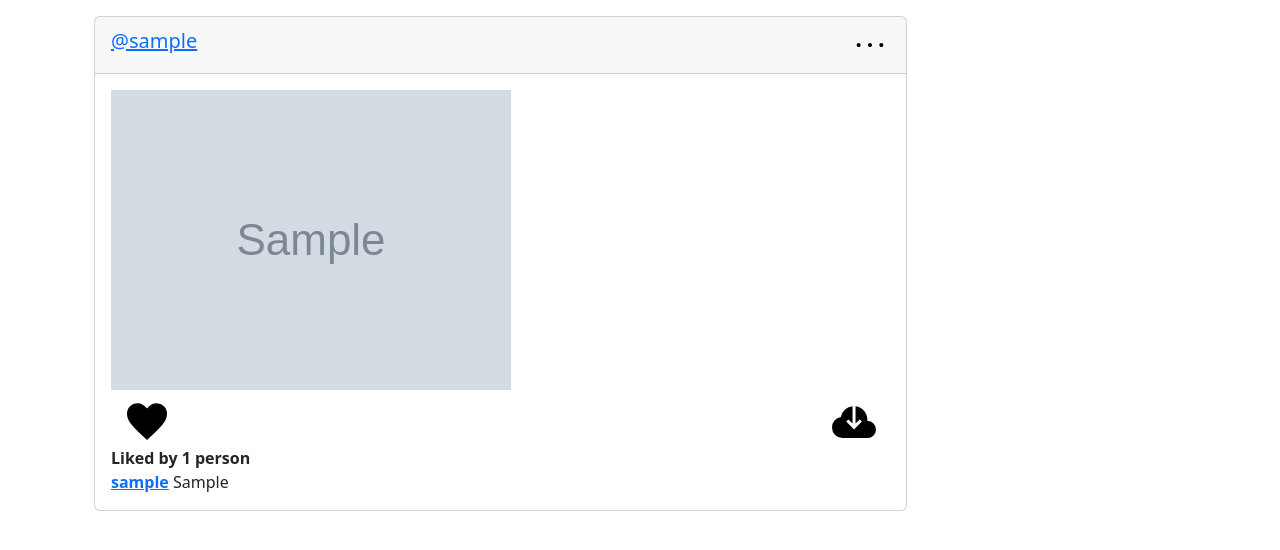
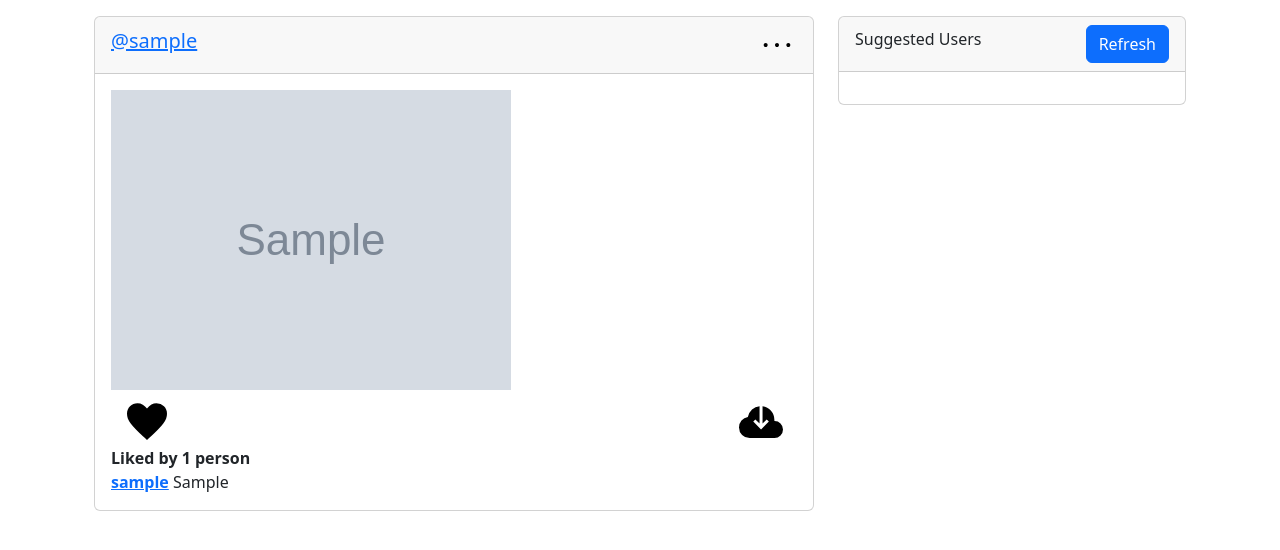
Before and after one commit to fmendezr/InstagramClone, a Django app: page / in a window 1280 px wide. Shown: the part 74-624 px from the top of the page. Run offline with Django 4.2, Linux system fonts and the light colour scheme; a user stored in the database is signed in; tables that the repository leaves empty hold one stand-in row (values such as "Sample post"); grey boxes marked "Sample" are stand-in pictures; some libraries are stand-ins or nearby versions.

Commit message:
add suggested users

```diff
--- a/social_media_app/core/views.py
+++ b/social_media_app/core/views.py
@@ -4,6 +4,7 @@ from django.contrib.auth.models import User
 from django.contrib.auth.decorators import login_required
 from django.contrib import auth
 from . import models
+from random import randint
 
 # Create your views here.
 @login_required(login_url='login/')
@@ -14,7 +15,9 @@ def home(request):
     user_following = [user.user for user in models.FollowerCount.objects.filter(follower=user_object)]
     posts = models.Post.objects.filter(user__in=user_following)
 
-    return render(request, 'index.html', {'user_profile': user_profile, 'posts': posts, 'username': request.user.username})
+    suggested_users = models.Profile.objects.exclude(user__in=user_following).exclude(user=user_object)
+    size_s_u = len(suggested_users)
+    return render(request, 'index.html', {'user_profile': user_profile, 'posts': posts, 'username': request.user.username, 'suggested_users': suggested_users[: 5 if size_s_u >= 5 else size_s_u]})
 
 @login_required(login_url='login/')
 def like(request, postid):
--- a/social_media_app/templates/index.html
+++ b/social_media_app/templates/index.html
@@ -5,7 +5,7 @@
 {% block content %}
     {% include 'partials/_header.html' %}
     <main class='container m-auto mt-3 row'>
-        <div class='container main_feed col-sm-9 '>
+        <div class='container main_feed col-sm-8 '>
             {% for post in posts reversed %}
                 <div class='card mb-3'>
                     <div class='card-header d-flex justify-content-between align-items-center'>
@@ -30,7 +30,24 @@
                 </div>
             {% endfor %}
         </div>
-        <div class='col-3'>
+        <div class='col-4'>
+            <div class='card'>
+                <div class='card-header d-flex justify-content-between align-items-center'>
+                    <h6 class='card-title'>Suggested Users</h6>
+                    <button type="button" class="btn btn-primary">Refresh</button>
+                </div>
+                <div class='card-body container-fluid'>
+                    {% for user in  suggested_users %}
+                    <a href='{% url "profile" user.user.username %}'>
+                    <div class='row d-flex align-items-center'>
+                        <img class='col' src='{{ user.profile_img.url }}' style='max-width: 60px;'/>
+                        <p class='col'>{{ user.user.username }}</p>
+                        <form class='col' action='follow/' method='POST'>{% csrf_token %}<input type='hidden' value='{{ user.user.username }}' name='user' id='user'/><button class='btn btn-primary' type='submit'>Follow</button></form>
+                    </div>
+                    </a>
+                    {% endfor %}
+                </div>
+            </div>
         </div>
     </main>
 {% endblock %}
```
